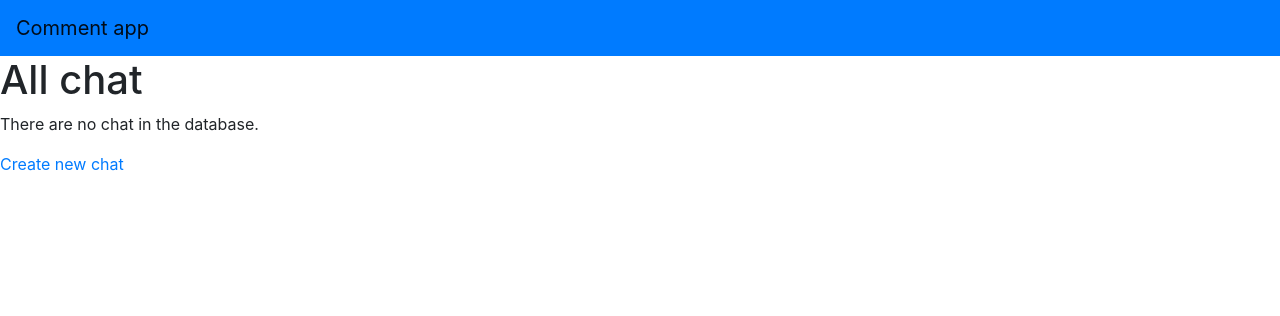
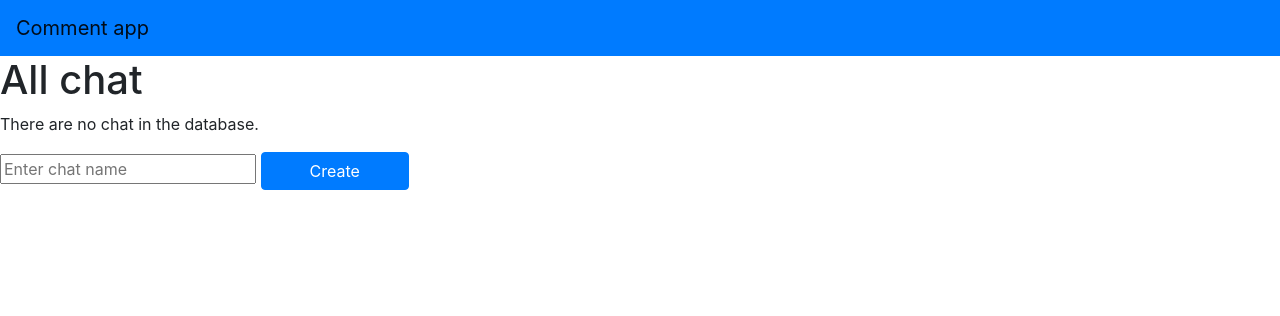
Before and after one commit to dimakudrynskyi/CommentProject, a Django app: template templates/chat/all_chats.html in a window 1280 px wide. Shown: the top 316 px of the page. Run offline with Django 4.2, Linux system fonts and the light colour scheme; the template is opened without the code that fills it, so the values that code supplies are empty.

Commit message:
Add ability to crate new chat

```diff
--- a/src/chat/urls.py
+++ b/src/chat/urls.py
@@ -1,10 +1,10 @@
 from django.urls import include, path
 from . import views
-app_name = "chat"
+
 urlpatterns = [
 
     #Pages
     path('', views.ChatListView.as_view(), name='all_chats'),
-    path('chat/create', views.ChatListView.as_view(), name='create_chat'),
+    path('chat/create', views.CreateChatView.as_view(), name='create_chat'),
 
 ]
--- a/templates/chat/all_chats.html
+++ b/templates/chat/all_chats.html
@@ -14,8 +14,32 @@
         <p>There are no chat in the database.</p>
     {% endif %}
 
-    <a href="#">Create new chat</a>
+    <div class="create_new_chat">
+        {% csrf_token %}
+        <input id="chat_name" name="chat_name" placeholder="Enter chat name" required>
+        <button type="submit" class="btn btn-primary pl-5 pr-5 btnSave" onclick="sortCommentsByText('{{csrf_token}}')">Create</button>
+    </div>
 
 
 </div>
 {% endblock content %}
+{% block scripts %}
+<script>
+    function sortCommentsByText(csrf_token){
+        var el = document.getElementById("chat_name");
+        var chat_name = el.value;
+
+        $.ajax({
+            url: 'chat/create',
+            type: "POST",
+            data : {
+                'csrfmiddlewaretoken' : csrf_token,
+                'chat_name' : chat_name,
+            },
+            success: function(){
+                location.reload()
+            },
+        });
+    }
+</script>
+{% endblock scripts %}
```
Also changed, not shown: src/chat/views.py (+10 -6 lines).
